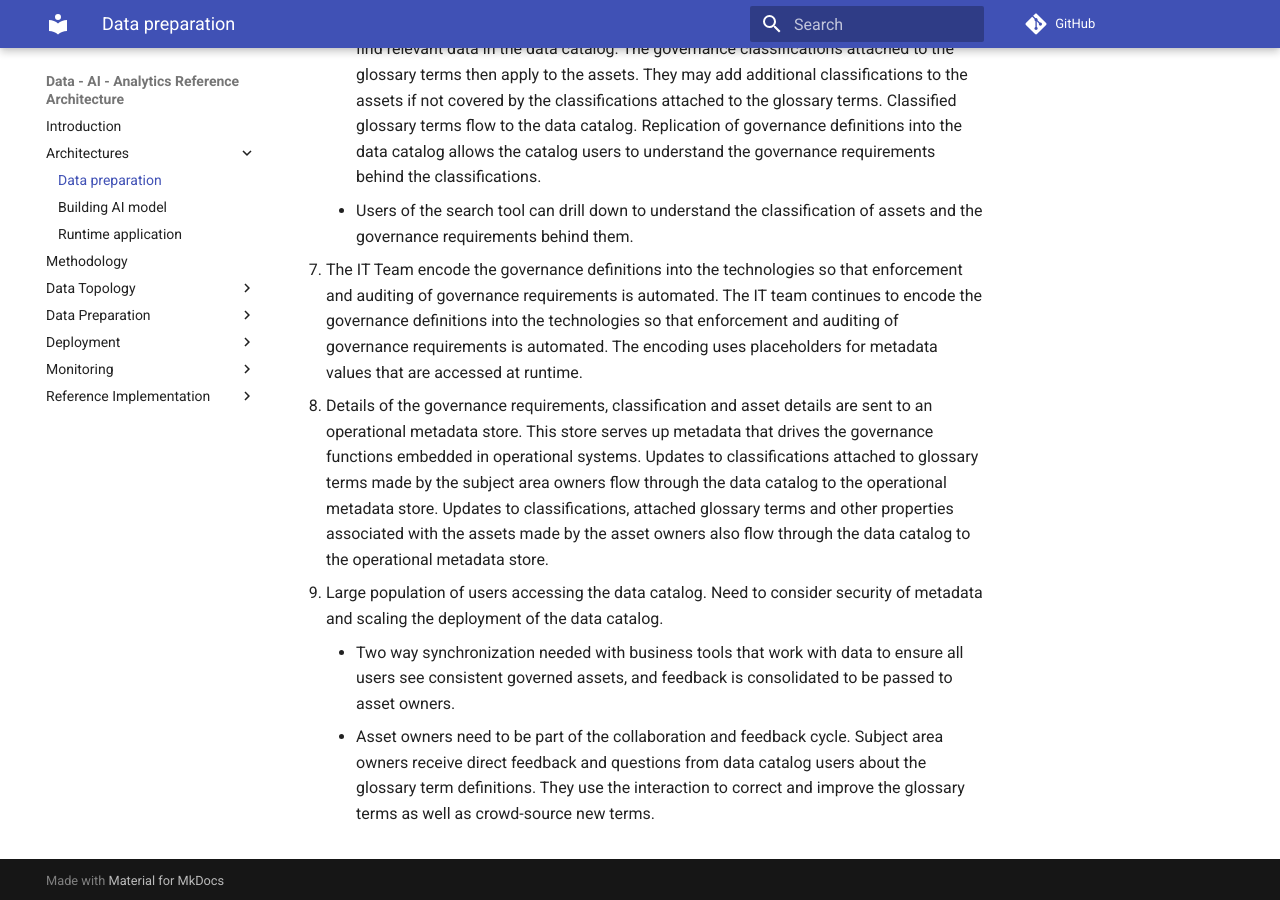
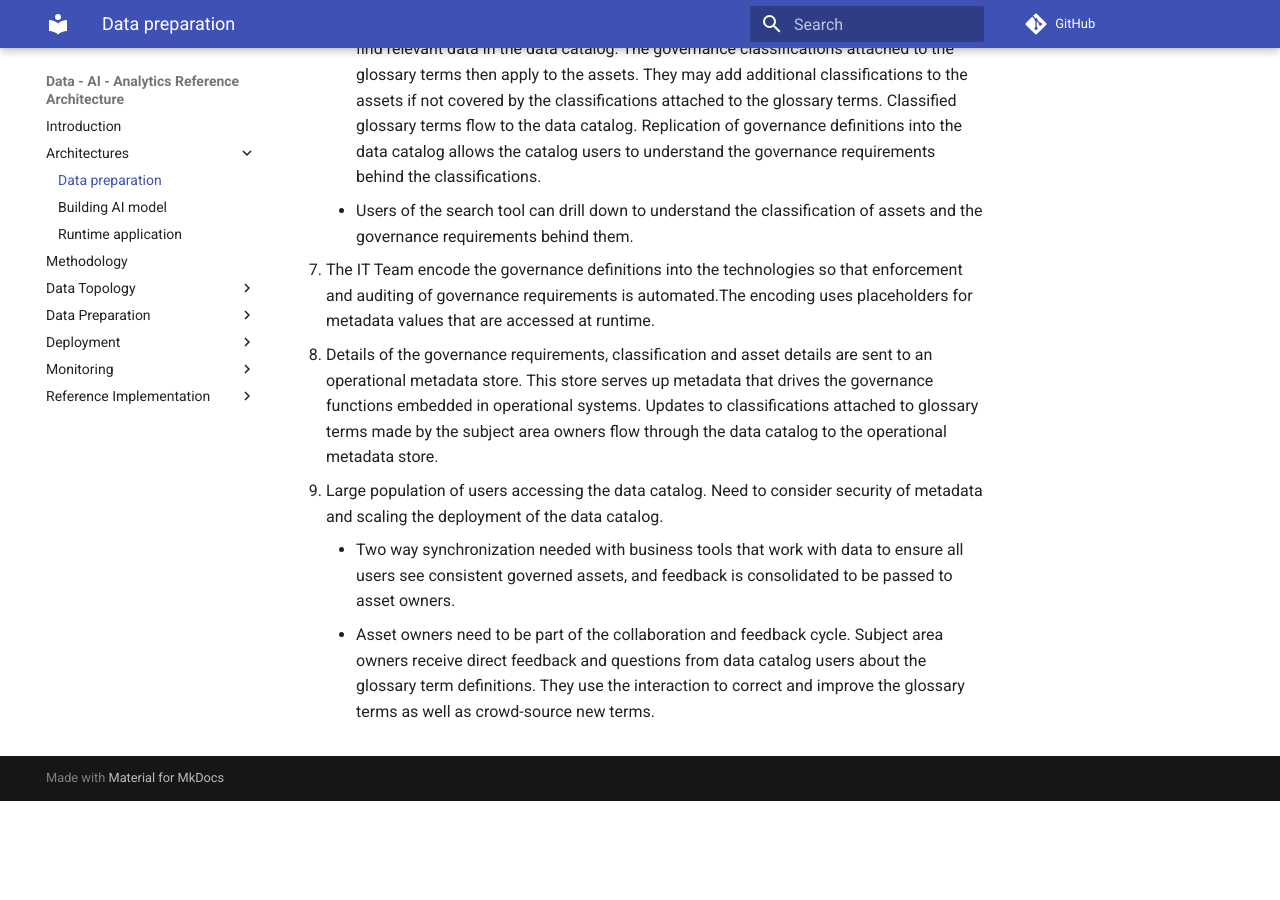
Before and after one commit to ibm-cloud-architecture/refarch-data-ai-analytics, an MkDocs documentation site: the page built from docs/preparation/gov-data-lake.md, in a window 1280 px wide and 900 px high, scrolled down 1387 px. Built offline with MkDocs 1.6.1 and Material for MkDocs 9.7.7, drawn with Linux system fonts in a browser that asks for light colours; comment, search, counter and statistics services are not loaded; after the commit the page ends 2188 px from its top, so only the background shows below that.

Commit message:
Update gov-data-lake.md

```diff
--- a/docs/preparation/gov-data-lake.md
+++ b/docs/preparation/gov-data-lake.md
@@ -14,8 +14,8 @@ As part of the collect and analyze activities, is a focus to govern and manage t
     * The Subject Area Owners attach the governance classifications to their glossary terms. This identifies the governance requirements that apply to assets linked to these terms.
     * The Asset Owners still link their assets to the relevant glossary terms, making it easier to find relevant data in the data catalog. The governance classifications attached to the glossary terms then apply to the assets. They may add additional classifications to the assets if not covered by the classifications attached to the glossary terms. Classified glossary terms flow to the data catalog. Replication of governance definitions into the data catalog allows the catalog users to understand the governance requirements behind the classifications.
     * Users of the search tool can drill down to understand the classification of assets and the governance requirements behind them.
-1. The IT Team encode the governance definitions into the technologies so that enforcement and auditing of governance requirements is automated. The IT team continues to encode the governance definitions into the technologies so that enforcement and auditing of governance requirements is automated. The encoding uses placeholders for metadata values that are accessed at runtime.
-1. Details of the governance requirements, classification and asset details are sent to an operational metadata store. This store serves up metadata that drives the governance functions embedded in operational systems. Updates to classifications attached to glossary terms made by the subject area owners flow through the data catalog to the operational metadata store. Updates to classifications, attached glossary terms and other properties associated with the assets made by the asset owners also flow through the data catalog to the operational metadata store.
+1. The IT Team encode the governance definitions into the technologies so that enforcement and auditing of governance requirements is automated.The encoding uses placeholders for metadata values that are accessed at runtime.
+1. Details of the governance requirements, classification and asset details are sent to an operational metadata store. This store serves up metadata that drives the governance functions embedded in operational systems. Updates to classifications attached to glossary terms made by the subject area owners flow through the data catalog to the operational metadata store.
 1. Large population of users accessing the data catalog. Need to consider security of metadata and scaling the deployment of the data catalog.
     * Two way synchronization needed with business tools that work with data to ensure all users see consistent governed assets, and feedback is consolidated to be passed to asset owners.
     * Asset owners need to be part of the collaboration and feedback cycle. Subject area owners receive direct feedback and questions from data catalog users about the glossary term definitions. They use the interaction to correct and improve the glossary terms as well as crowd-source new terms.
```
